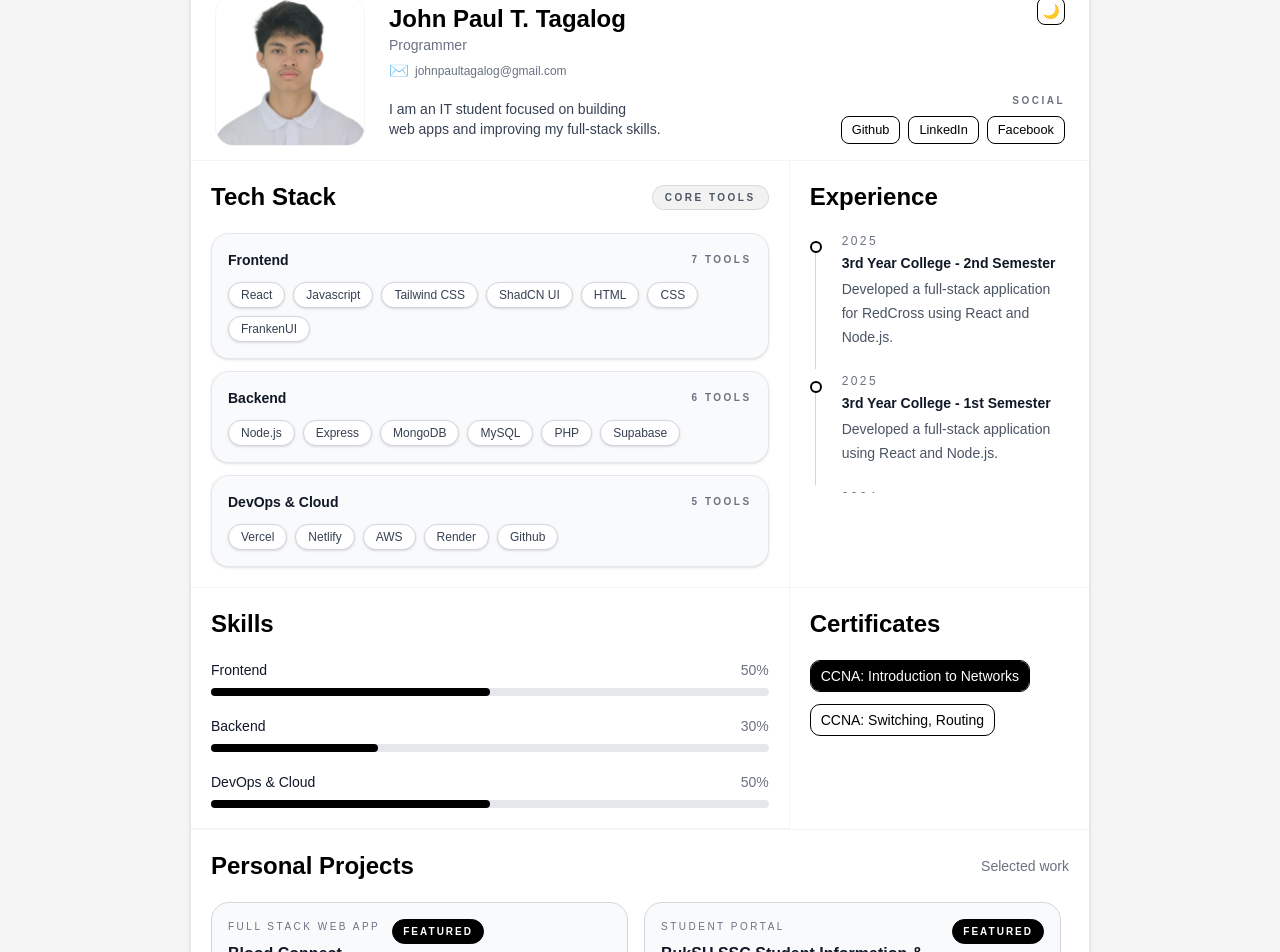
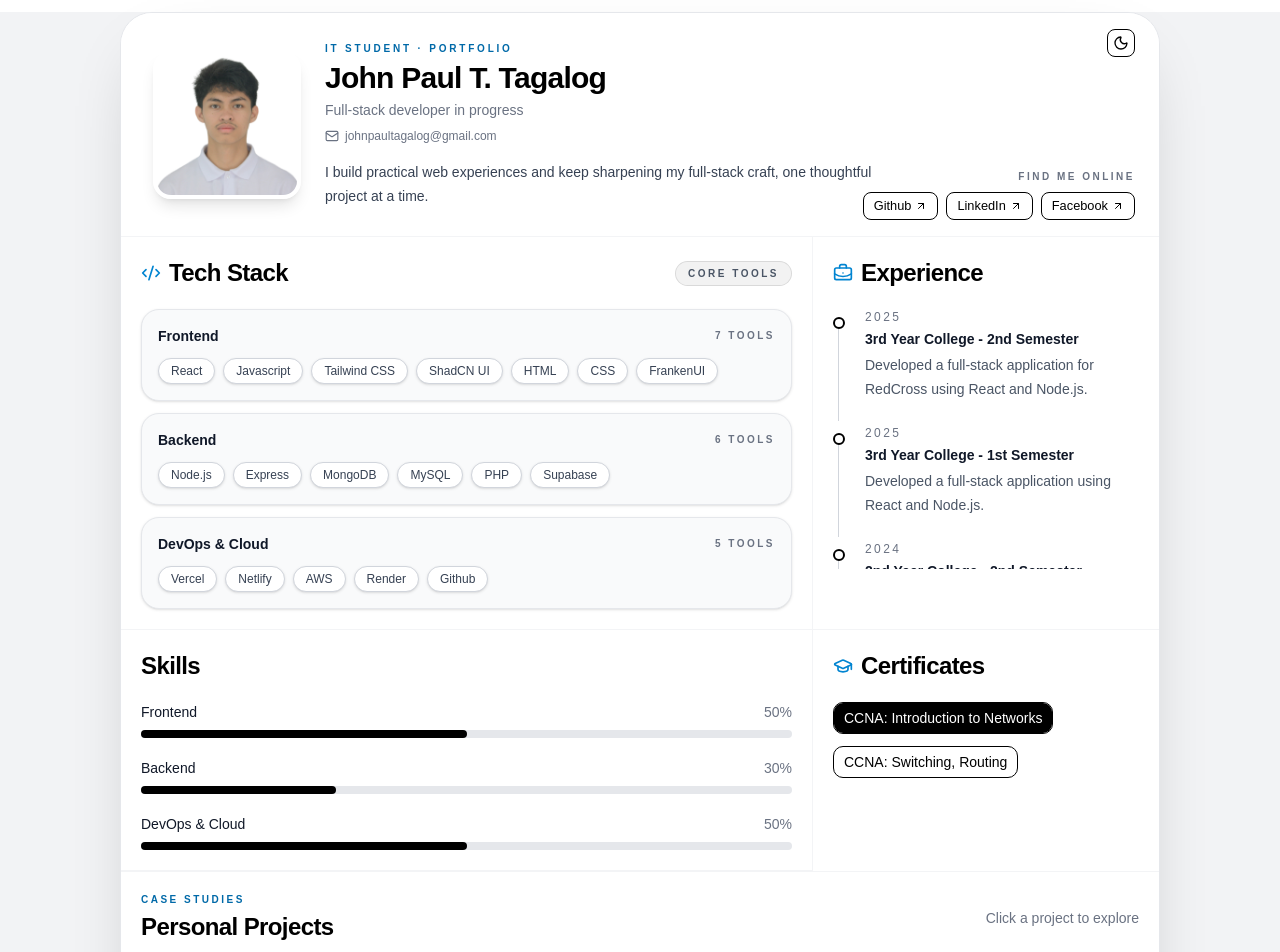
Before and after one commit to pauljohn495/My-Portfolio, a React (Vite) app in the folder frontend/: page / in a window 1280 px wide. Shown: the part 20-972 px from the top of the page. Built offline with nearby package versions, Linux system fonts and the light colour scheme; a web font is replaced by a local one.

Commit message:
enhanced

```diff
--- a/frontend/src/index.css
+++ b/frontend/src/index.css
@@ -19,7 +19,13 @@
   }
   body {
     @apply bg-background text-foreground;
+    min-width: 320px;
+    text-rendering: optimizeLegibility;
   }
+}
+
+::selection {
+  background: rgb(14 165 233 / 0.22);
 }
 
 @theme inline {
--- a/frontend/src/pages/home.jsx
+++ b/frontend/src/pages/home.jsx
@@ -2,8 +2,7 @@ import React, { useEffect, useState } from 'react'
 import profile from '../assets/2x2.jpg'
 import { Button } from '../components/ui/button'
 import portfolioData from '../data/portfolioData.json'
-import ccna from '../assets/introduction.jpeg'
-import ccna2 from '../assets/routing.jpeg'
+import { ArrowUpRight, BriefcaseBusiness, Code2, GraduationCap, Mail, Moon, Sun } from 'lucide-react'
 
 
 const projectImages = import.meta.glob('../assets/*.{jpg,jpeg,png,webp}', { eager: true })
@@ -62,6 +61,8 @@ const Home = () => {
     return /^https?:\/\//i.test(url) ? url : `https://${url}`
   }
 
+  const certificateImage = (imagePath) => getProjectImage(imagePath)
+
   const borderClass = isDarkMode ? 'border-gray-700' : 'border-gray-100'
   const mutedTextClass = isDarkMode ? 'text-gray-400' : 'text-gray-500'
   const bodyTextClass = isDarkMode ? 'text-gray-300' : 'text-gray-600'
@@ -76,25 +77,25 @@ const Home = () => {
       key={project.title}
       type="button"
       onClick={() => openProjectModal(project)}
-      className={`flex h-full min-h-[240px] w-full flex-col rounded-2xl border p-4 text-left transition duration-200 hover:-translate-y-1 hover:shadow-sm focus:outline-none focus:ring-2 ${isDarkMode ? 'border-gray-700 bg-[#222222] focus:ring-gray-500' : 'border-gray-300 bg-gray-50 focus:ring-black/20'}`}
+      className={`group flex h-full min-h-[260px] w-full flex-col rounded-2xl border p-4 text-left transition duration-300 hover:-translate-y-1 hover:shadow-xl hover:shadow-black/5 focus:outline-none focus:ring-2 ${isDarkMode ? 'border-gray-700 bg-[#222222] focus:ring-gray-500' : 'border-gray-200 bg-gray-50 focus:ring-black/20'}`}
     >
       <div className="flex items-start justify-between gap-3">
         <div>
           <p className={`text-[10px] uppercase tracking-[0.25em] ${mutedTextClass}`}>{project.type}</p>
           <h2 className={`mt-2 text-base font-semibold ${headingTextClass}`}>{project.title}</h2>
         </div>
-        <span className="rounded-full border border-black bg-black px-2.5 py-1 text-[10px] font-semibold uppercase tracking-[0.2em] text-white">
-          Featured
+        <span className={`rounded-full border px-2.5 py-1 text-[10px] font-semibold uppercase tracking-[0.2em] transition ${isDarkMode ? 'border-gray-600 text-gray-300 group-hover:border-sky-300 group-hover:text-sky-200' : 'border-gray-300 text-gray-600 group-hover:border-sky-500 group-hover:text-sky-700'}`}>
+          View work
         </span>
       </div>
 
       <img
         src={getProjectImage(project.image)}
         alt={project.title}
-        className={`mt-3 h-32 w-full rounded-xl border object-cover ${borderClass}`}
+        className={`mt-4 h-32 w-full rounded-xl border object-cover transition duration-500 group-hover:scale-[1.01] ${borderClass}`}
       />
 
-      <p className={`mt-2 line-clamp-2 text-xs leading-5 ${bodyTextClass}`}>{project.description}</p>
+      <p className={`mt-3 line-clamp-2 text-xs leading-5 ${bodyTextClass}`}>{project.description}</p>
 
       <div className="mt-3 flex flex-wrap gap-2">
         {project.stack.map((tech) => (
@@ -110,9 +111,10 @@ const Home = () => {
   )
 
   return (
-    <div className={`min-h-screen font-sans transition-colors duration-300 ${isDarkMode ? 'bg-[#121212] text-gray-100' : 'bg-[#f5f5f5] text-black'}`}>
-      <div className={`mx-auto w-full max-w-[900px] border shadow-sm ${isDarkMode ? 'border-gray-700 bg-[#181818]' : 'border-gray-200 bg-white'}`}>
-        <div className={`relative flex flex-col gap-4 border-b px-4 py-6 sm:h-[180px] sm:flex-row sm:items-center sm:justify-between sm:px-6 ${isDarkMode ? 'border-gray-700 bg-[#181818]' : 'border-gray-100 bg-white'}`}>
+    <div className={`min-h-screen font-sans transition-colors duration-300 ${isDarkMode ? 'bg-[#101113] text-gray-100' : 'bg-[#f2f3f5] text-black'}`}>
+      <div className="fixed inset-x-0 top-0 -z-0 h-72 bg-[radial-gradient(ellipse_at_top,_var(--tw-gradient-stops))] from-sky-400/15 via-transparent to-transparent dark:from-sky-300/10" />
+      <div className={`relative z-10 mx-auto w-full max-w-[1040px] border shadow-[0_24px_70px_-35px_rgba(0,0,0,0.32)] md:my-8 md:rounded-[2rem] ${isDarkMode ? 'border-gray-700 bg-[#181818]' : 'border-gray-200 bg-white'}`}>
+        <div className={`relative flex flex-col gap-5 border-b px-5 py-7 sm:min-h-[210px] sm:flex-row sm:items-center sm:px-8 ${isDarkMode ? 'border-gray-700 bg-[#181818]' : 'border-gray-100 bg-white'} md:rounded-t-[2rem]`}>
           <Button
             type="button"
             variant="outline"
@@ -121,19 +123,20 @@ const Home = () => {
             className={`absolute right-4 top-4 sm:right-6 ${isDarkMode ? 'border-white text-white hover:bg-white hover:text-black' : 'border-black bg-white text-black hover:bg-black hover:text-white'}`}
             aria-label="Toggle dark mode"
           >
-            {isDarkMode ? '☀️' : '🌙'}
+            {isDarkMode ? <Sun className="size-4" /> : <Moon className="size-4" />}
           </Button>
           <div className="flex flex-col items-center gap-4 sm:flex-row sm:items-center sm:gap-6">
             <img
               src={profile}
               alt="Profile"
-              className="h-[120px] w-[120px] rounded-2xl border border-gray-100 object-cover sm:h-[150px] sm:w-[150px]"
+              className="h-[116px] w-[116px] rounded-2xl border-4 border-white/80 object-cover shadow-lg shadow-black/10 dark:border-gray-700 sm:h-[148px] sm:w-[148px]"
             />
             <div className="flex flex-col justify-center text-center sm:text-left">
-              <h1 className="text-2xl font-bold">John Paul T. Tagalog</h1>
-              <p className={`text-sm ${isDarkMode ? 'text-gray-400' : 'text-gray-500'}`}>Programmer</p>
-              <div className="mt-1 flex items-center justify-center gap-1.5 sm:justify-start">
-                <span className={`text-base ${isDarkMode ? 'text-gray-400' : 'text-gray-500'}`}>✉️</span>
+              <p className={`mb-1 text-[10px] font-bold uppercase tracking-[0.28em] ${isDarkMode ? 'text-sky-300' : 'text-sky-700'}`}>IT student · portfolio</p>
+              <h1 className="text-3xl font-bold tracking-tight">John Paul T. Tagalog</h1>
+              <p className={`mt-1 text-sm font-medium ${isDarkMode ? 'text-gray-400' : 'text-gray-500'}`}>Full-stack developer in progress</p>
+              <div className="mt-2 flex items-center justify-center gap-1.5 sm:justify-start">
+                <Mail className={`size-3.5 ${isDarkMode ? 'text-gray-400' : 'text-gray-500'}`} />
                 <a
                   href="mailto:johnpaultagalog@gmail.com"
                   className={`text-xs transition-colors ${isDarkMode ? 'text-gray-400 hover:text-white' : 'text-gray-500 hover:text-black'}`}
@@ -141,13 +144,13 @@ const Home = () => {
                   johnpaultagalog@gmail.com
                 </a>
               </div>
-              <p className={`mt-4 max-w-xl text-sm ${isDarkMode ? 'text-gray-300' : 'text-gray-700'}`}>
-                I am an IT student focused on building <br></br> web apps and improving my full-stack skills.
+              <p className={`mt-4 max-w-xl text-sm leading-6 ${isDarkMode ? 'text-gray-300' : 'text-gray-700'}`}>
+                I build practical web experiences and keep sharpening my full-stack craft, one thoughtful project at a time.
               </p>
             </div>
           </div>
           <div className="mt-2 flex flex-col items-center gap-2 sm:absolute sm:bottom-4 sm:right-6 sm:mt-0 sm:items-end">
-            <p className={`text-[10px] font-semibold uppercase tracking-[0.25em] ${isDarkMode ? 'text-gray-400' : 'text-gray-500'}`}>Social</p>
+            <p className={`text-[10px] font-semibold uppercase tracking-[0.25em] ${isDarkMode ? 'text-gray-400' : 'text-gray-500'}`}>Find me online</p>
             <div className="flex flex-wrap justify-center gap-2 sm:justify-end">
               {socialLinks.map((social) => (
                 <Button
@@ -158,7 +161,7 @@ const Home = () => {
                   className={`${isDarkMode ? 'border-white text-white hover:bg-white hover:text-black' : 'border-black bg-white text-black hover:bg-black hover:text-white'}`}
                 >
                   <a href={normalizeUrl(social.url)} target="_blank" rel="noreferrer">
-                    {social.name}
+                    {social.name}<ArrowUpRight className="size-3" />
                   </a>
                 </Button>
               ))}
@@ -169,7 +172,7 @@ const Home = () => {
         <div className={`grid gap-0 border-b lg:grid-cols-[2fr_1fr] lg:grid-rows-1 ${borderClass}`}>
           <div className={`border-b p-5 lg:border-r ${borderClass}`}>
             <div className="flex items-center justify-between">
-              <h1 className="text-2xl font-bold">Tech Stack</h1>
+              <div className="flex items-center gap-2"><Code2 className="size-5 text-sky-600 dark:text-sky-300" /><h1 className="text-2xl font-bold tracking-tight">Tech Stack</h1></div>
               <span className={`rounded-full border px-3 py-1 text-[10px] font-semibold uppercase tracking-[0.25em] ${softBadgeClass}`}>
                 Core tools
               </span>
@@ -206,7 +209,7 @@ const Home = () => {
           </div>
 
           <div className={`flex h-full flex-col border-b p-5 ${borderClass}`}>
-            <h1 className="text-2xl font-bold">Experience</h1>
+            <div className="flex items-center gap-2"><BriefcaseBusiness className="size-5 text-sky-600 dark:text-sky-300" /><h1 className="text-2xl font-bold tracking-tight">Experience</h1></div>
             <div className={`mt-5 max-h-[260px] flex-1 min-h-0 space-y-6 overflow-y-auto pr-2 text-sm ${bodyTextClass}`}>
               {experienceTimeline.map((item, index) => (
                 <div key={item.date} className="relative pl-6">
@@ -225,7 +228,7 @@ const Home = () => {
           </div>
 
           <div className={`border-b p-5 lg:border-r ${borderClass}`}>
-            <h1 className="text-2xl font-bold">Skills</h1>
+            <h1 className="text-2xl font-bold tracking-tight">Skills</h1>
             <div className={`mt-5 space-y-5 text-sm ${bodyTextClass}`}>
               {skillLevels.map((skill) => (
                 <div key={skill.title}>
@@ -242,7 +245,7 @@ const Home = () => {
           </div>
 
           <div className={`p-5 ${borderClass}`}>
-            <h1 className="text-2xl font-bold">Certificates</h1>
+            <div className="flex items-center gap-2"><GraduationCap className="size-5 text-sky-600 dark:text-sky-300" /><h1 className="text-2xl font-bold tracking-tight">Certificates</h1></div>
             <div className="mt-5 space-y-3">
               {certificates.map((certificate, index) => (
                 <Button
@@ -263,8 +266,8 @@ const Home = () => {
 
         <div className="px-4 pb-8 sm:px-5">
           <div className="mt-5 flex flex-col gap-2 sm:flex-row sm:items-center sm:justify-between">
-            <h1 className="text-2xl font-bold">Personal Projects</h1>
-            <p className={`text-sm ${mutedTextClass}`}>Selected work</p>
+            <div><p className={`text-[10px] font-bold uppercase tracking-[0.25em] ${isDarkMode ? 'text-sky-300' : 'text-sky-700'}`}>Case studies</p><h1 className="mt-1 text-2xl font-bold tracking-tight">Personal Projects</h1></div>
+            <p className={`text-sm ${mutedTextClass}`}>Click a project to explore</p>
           </div>
 
           <div className="mt-5 hidden sm:block">
@@ -308,7 +311,7 @@ const Home = () => {
                 <h2 className={`mt-2 text-2xl font-semibold ${headingTextClass}`}>{activeCertificate.title}</h2>
               </div>
               <img
-                src={activeCertificate.image}
+                src={certificateImage(activeCertificate.image)}
                 alt={activeCertificate.title}
                 className="max-h-[70vh] w-full rounded-2xl object-contain"
               />
```
